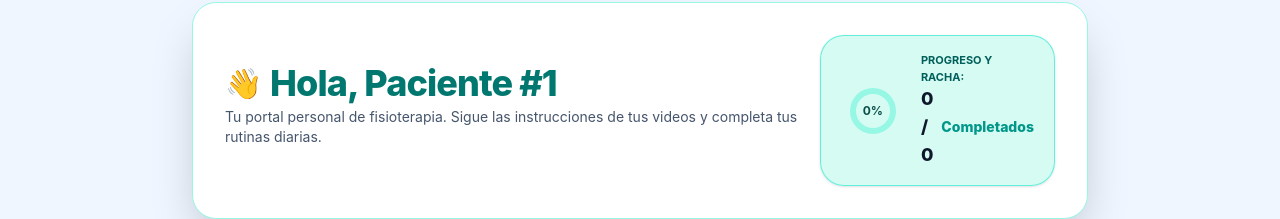
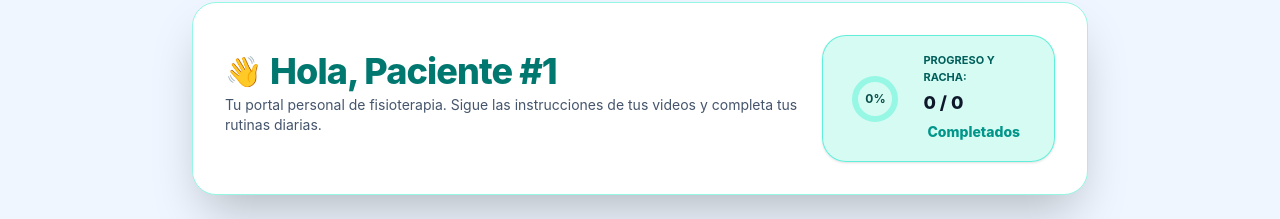
Before and after one commit to SebasR42-25/cardex-fisioterapia, a React (Vite) app in the folder frontend/: page /paciente/1 in a window 1280 px wide. Shown: the part 122-341 px from the top of the page. Built offline with nearby package versions, Linux system fonts and the light colour scheme; no server answers.

Commit message:
fix: layout alignment in PacienteView and jspdf-autotable import in DoctorView

```diff
--- a/frontend/src/views/DoctorView.jsx
+++ b/frontend/src/views/DoctorView.jsx
@@ -1,7 +1,7 @@
 import { useState, useEffect } from 'react';
 import { Link } from 'react-router-dom';
 import jsPDF from 'jspdf';
-import 'jspdf-autotable';
+import autoTable from 'jspdf-autotable';
 import { BarChart, Bar, XAxis, YAxis, Tooltip, ResponsiveContainer, CartesianGrid } from 'recharts';
 import { API_URL } from '../config';
 
@@ -98,7 +98,7 @@ export default function DoctorView() {
           tableRows.push(rowData);
         });
 
-        doc.autoTable({
+        autoTable(doc, {
           startY: finalY,
           head: [tableColumn],
           body: tableRows,
--- a/frontend/src/views/PacienteView.jsx
+++ b/frontend/src/views/PacienteView.jsx
@@ -223,9 +223,9 @@ export default function PacienteView() {
             </div>
             <div className="text-left">
               <span className="text-[11px] text-teal-800 font-bold block uppercase">Progreso y Racha:</span>
-              <span className="text-lg font-extrabold text-slate-900 flex items-center gap-2">
-                {rutinasHechas.length} / {rutinasAsignadas.length} <span className="text-teal-600 text-sm">Completados</span>
-                {porcentajeProgreso === 100 && <span className="text-xl" title="¡Racha mantenida!">🔥</span>}
+              <span className="text-lg font-extrabold text-slate-900 block mt-1">
+                {rutinasHechas.length} / {rutinasAsignadas.length} <span className="text-teal-600 text-sm ml-1">Completados</span>
+                {porcentajeProgreso === 100 && <span className="text-xl ml-2 inline-block" title="¡Racha mantenida!">🔥</span>}
               </span>
             </div>
           </div>
```
